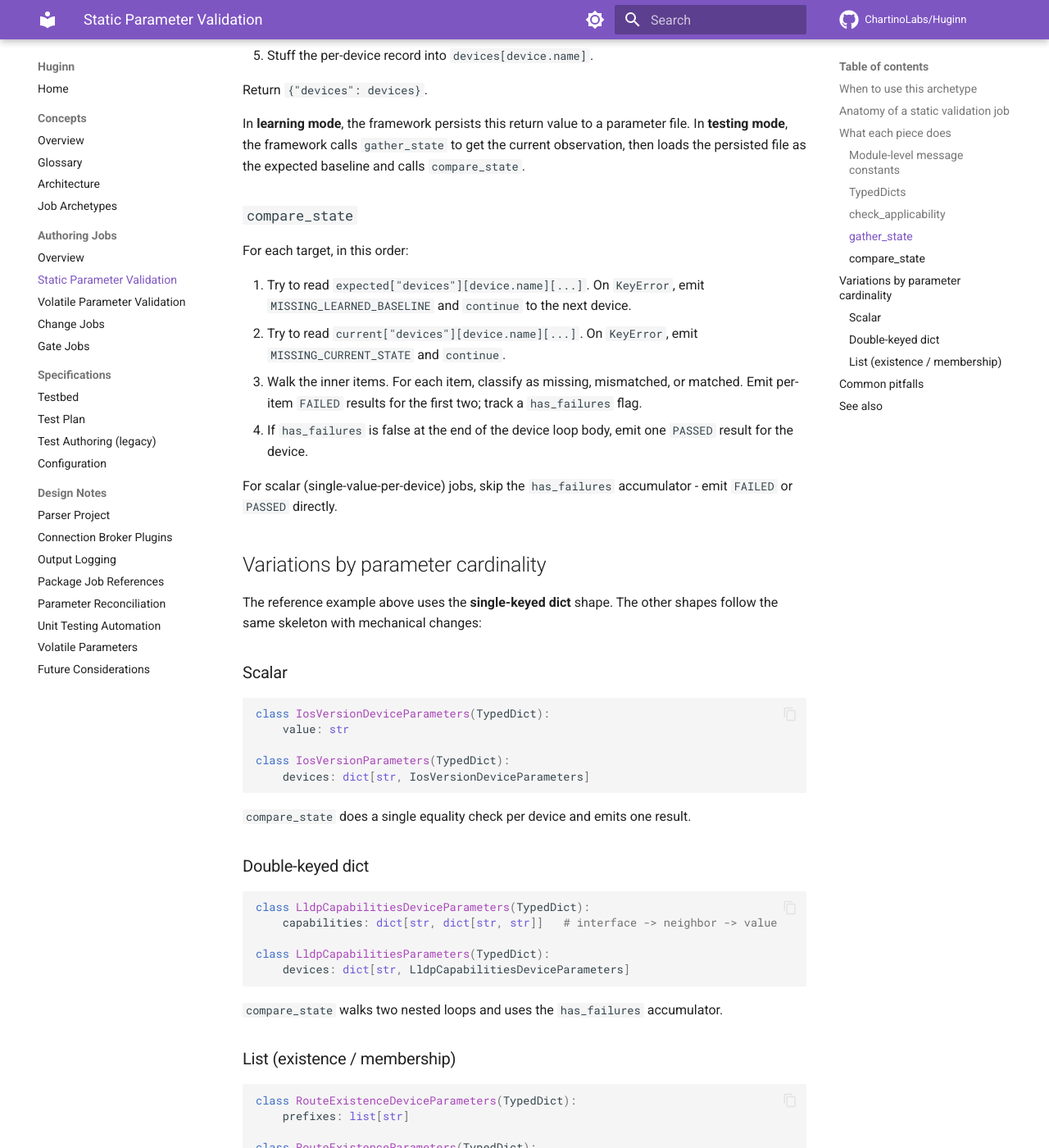
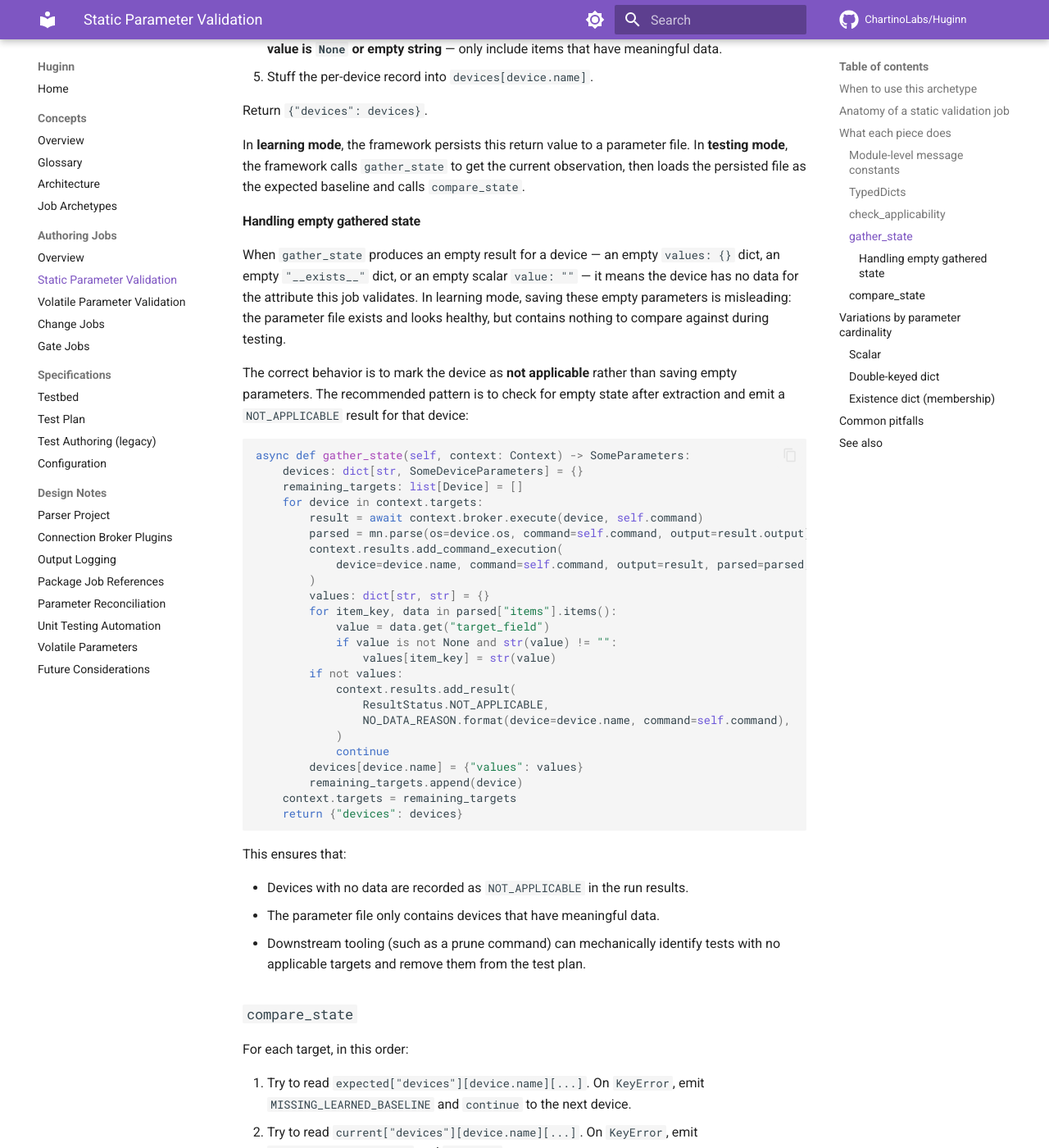
Before and after one commit to ChartinoLabs/Huginn, an MkDocs documentation site: the page built from docs/authoring/static-validation.md, in a window 1280 px wide and 1400 px high, scrolled down 5055 px. Shown: the whole window at 82% size. Built offline with MkDocs 1.6.1 and Material for MkDocs 9.7.7, drawn with Linux system fonts in a browser that asks for light colours; comment, search, counter and statistics services are not loaded; some of the changed text lies outside the part shown.

Commit message:
docs: document attribute-absent applicability and __exists__ sentinel convention
Expand job authoring documentation to cover two conventions discovered
during physical testbed validation:

1. Applicability should account for absent attributes, not just
   unsupported commands. When a device's parsed output lacks the field
   a job validates (platform doesn't report it, or feature not
   configured), the device should be marked NOT_APPLICABLE rather than
   saving empty parameters. Documents the pattern for both
   check_applicability (device-level fields) and gather_state
   (per-item empty results).

2. Existence checks should use dict[str, str] with "__exists__" sentinel
   values instead of list[str]. The sentinel is explicit and
   unambiguous — it cannot be confused with a parser bug returning
   empty values.

Co-Authored-By: Claude Opus 4.6 (1M context) <noreply@anthropic.com>

````diff
--- a/docs/authoring/static-validation.md
+++ b/docs/authoring/static-validation.md
@@ -191,7 +191,7 @@ The parameters payload is always wrapped in an outer `<Subject>Parameters` Typed
 | Scalar | One value per device (e.g. IOS version, hostname, contact email) | `value: str` |
 | Single-keyed dict | One value per object per device (e.g. one state per BGP neighbor) | `values: dict[str, str]` |
 | Double-keyed dict | One value per object-pair per device (e.g. one capability per neighbor per interface) | `<plural>: dict[str, dict[str, str]]` |
-| List | Membership-only checks (e.g. set of expected route prefixes) | `<plural>: list[str]` |
+| Existence dict | Membership-only checks (e.g. set of expected route prefixes) | `<plural>: dict[str, str]` with `"__exists__"` sentinel values |
 
 Always type the parameters in the class generic: `LearningTestCase[<Subject>Parameters]`.
 
@@ -206,12 +206,51 @@ For each target:
 1. Execute the show command through the broker.
 2. Parse with `mn.parse(os=device.os, command=self.command, output=result.output)`.
 3. Record the execution with `context.results.add_command_execution(...)` so the report includes the raw and parsed output.
-4. Extract the values you care about into the inner TypedDict shape.
+4. Extract the values you care about into the inner TypedDict shape. **Omit entries where the value is `None` or empty string** — only include items that have meaningful data.
 5. Stuff the per-device record into `devices[device.name]`.
 
 Return `{"devices": devices}`.
 
 In **learning mode**, the framework persists this return value to a parameter file. In **testing mode**, the framework calls `gather_state` to get the current observation, then loads the persisted file as the expected baseline and calls `compare_state`.
+
+#### Handling empty gathered state
+
+When `gather_state` produces an empty result for a device — an empty `values: {}` dict, an empty `"__exists__"` dict, or an empty scalar `value: ""` — it means the device has no data for the attribute this job validates. In learning mode, saving these empty parameters is misleading: the parameter file exists and looks healthy, but contains nothing to compare against during testing.
+
+The correct behavior is to mark the device as **not applicable** rather than saving empty parameters. The recommended pattern is to check for empty state after extraction and emit a `NOT_APPLICABLE` result for that device:
+
+```python
+async def gather_state(self, context: Context) -> SomeParameters:
+    devices: dict[str, SomeDeviceParameters] = {}
+    remaining_targets: list[Device] = []
+    for device in context.targets:
+        result = await context.broker.execute(device, self.command)
+        parsed = mn.parse(os=device.os, command=self.command, output=result.output)
+        context.results.add_command_execution(
+            device=device.name, command=self.command, output=result, parsed=parsed,
+        )
+        values: dict[str, str] = {}
+        for item_key, data in parsed["items"].items():
+            value = data.get("target_field")
+            if value is not None and str(value) != "":
+                values[item_key] = str(value)
+        if not values:
+            context.results.add_result(
+                ResultStatus.NOT_APPLICABLE,
+                NO_DATA_REASON.format(device=device.name, command=self.command),
+            )
+            continue
+        devices[device.name] = {"values": values}
+        remaining_targets.append(device)
+    context.targets = remaining_targets
+    return {"devices": devices}
+```
+
+This ensures that:
+
+- Devices with no data are recorded as `NOT_APPLICABLE` in the run results.
+- The parameter file only contains devices that have meaningful data.
+- Downstream tooling (such as a prune command) can mechanically identify tests with no applicable targets and remove them from the test plan.
 
 ### `compare_state`
 
@@ -252,17 +291,32 @@ class LldpCapabilitiesParameters(TypedDict):
 
 `compare_state` walks two nested loops and uses the `has_failures` accumulator.
 
-### List (existence / membership)
+### Existence dict (membership)
 
 ```python
 class RouteExistenceDeviceParameters(TypedDict):
-    prefixes: list[str]
+    prefixes: dict[str, str]   # prefix -> "__exists__"
 
 class RouteExistenceParameters(TypedDict):
     devices: dict[str, RouteExistenceDeviceParameters]
 ```
 
-`compare_state` checks set membership: each learned prefix must appear in the current observation. There is no value to mismatch against.
+In `gather_state`, store each observed key with the sentinel value `"__exists__"`:
+
+```python
+prefixes: dict[str, str] = {}
+for prefix in parsed["routes"]:
+    prefixes[prefix] = "__exists__"
+```
+
+`compare_state` checks dict membership: each learned key must appear in the current observation. The sentinel value is not compared — its purpose is to unambiguously signal that the parameter represents an existence check, not a value check. This avoids confusion with empty values that might result from a parser or job bug.
+
+For double-keyed existence checks (e.g., OSPF neighbor adjacencies keyed by interface and neighbor ID), use nested dicts with `"__exists__"` at the leaf:
+
+```python
+class OspfNeighborExistenceDeviceParameters(TypedDict):
+    adjacencies: dict[str, dict[str, str]]   # interface -> neighbor_id -> "__exists__"
+```
 
 ## Common pitfalls
 
````
Also changed, not shown: docs/00-glossary.md (+6 -1 lines), docs/authoring/index.md (+27 -2 lines).
